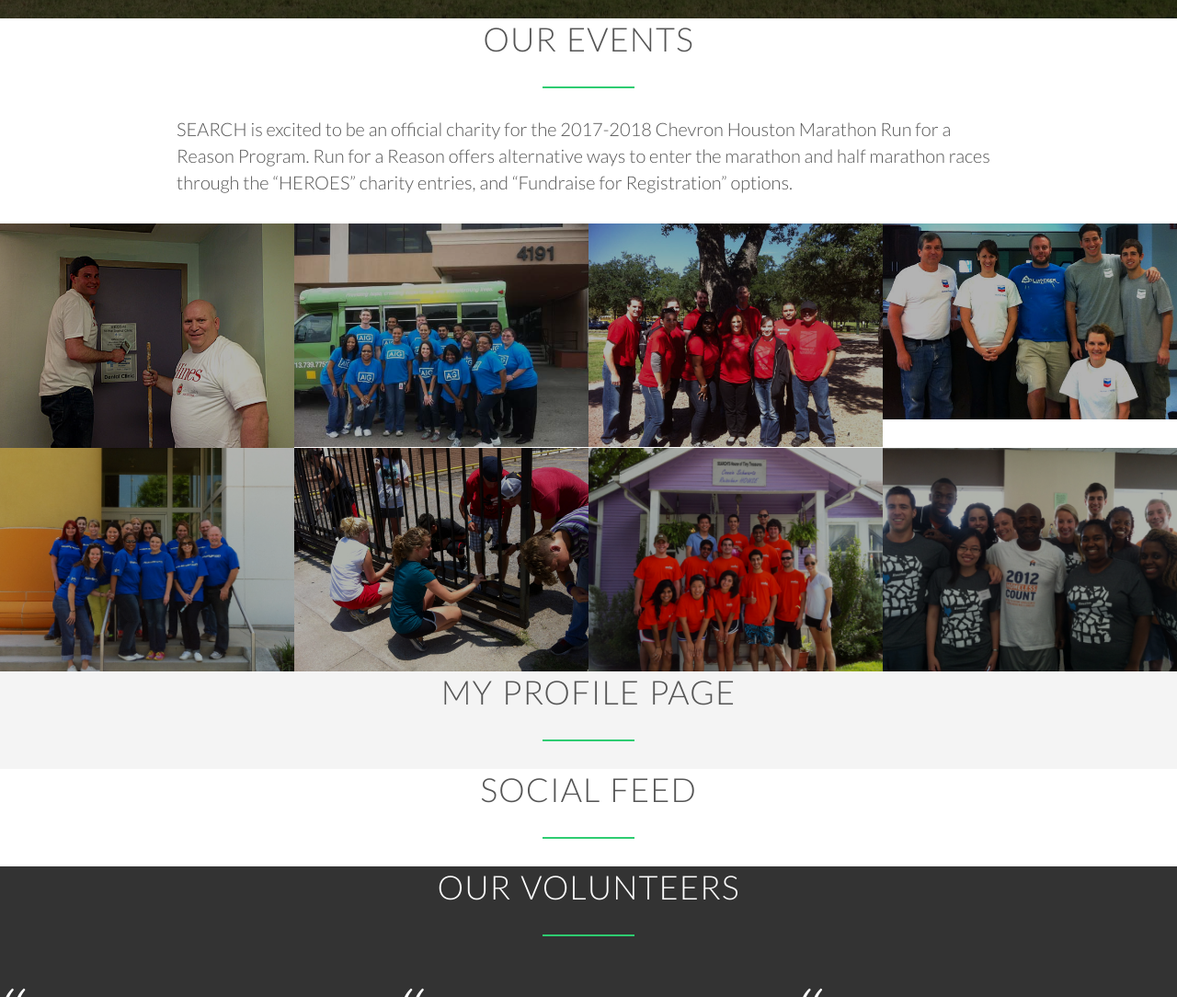
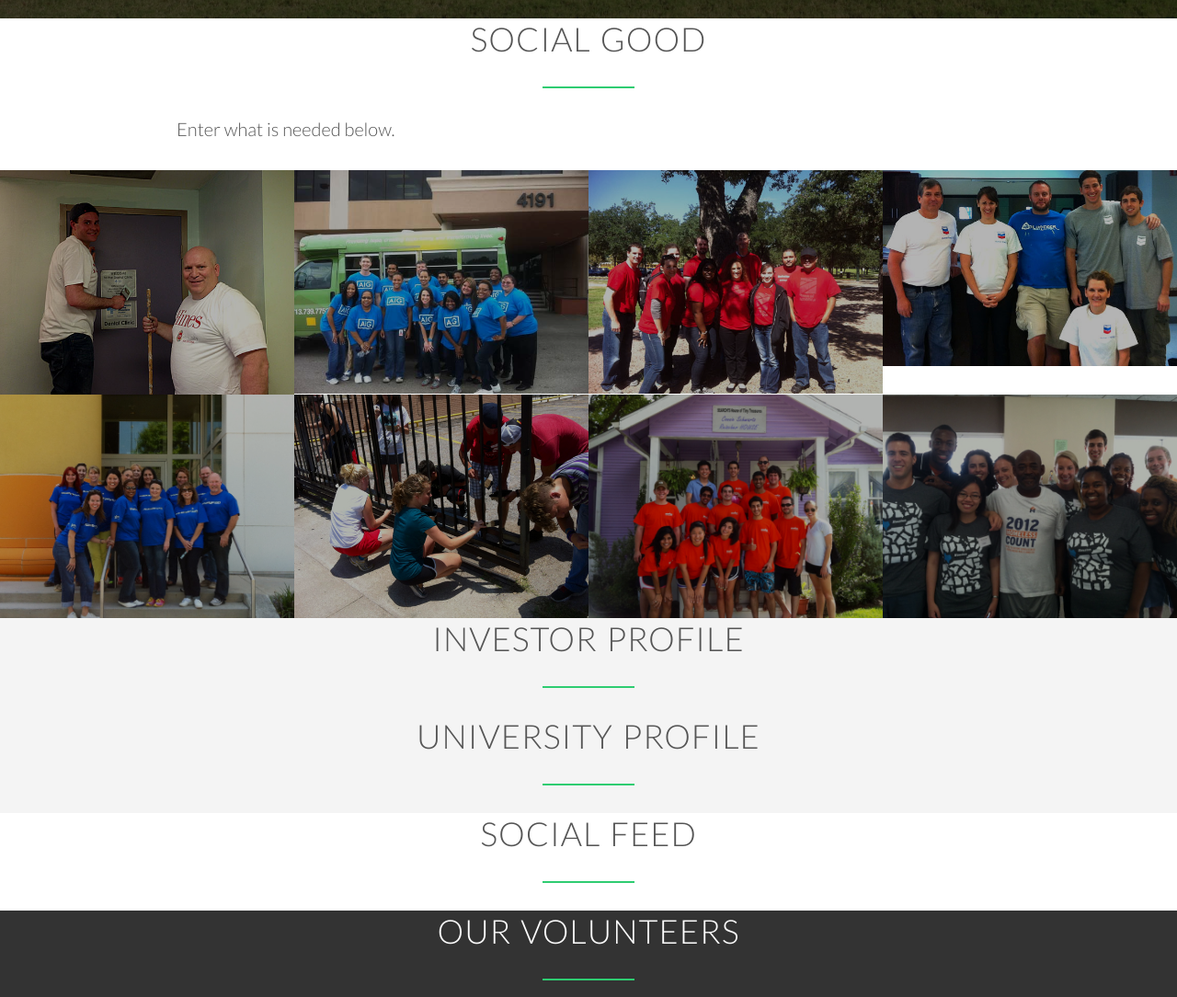
Before and after one commit to dandubovoy/Philly-Code-Fest, a plain HTML site: page PhillyCodeFest/index.html in a window 1280 px wide. Shown: the part 780-1864 px from the top of the page at 92% size. Drawn offline with nearby package versions, Linux system fonts and the light colour scheme; a script that the page names is missing; files whose address does not match are found by name.

Commit message:
Added Sections
Added User and College User Profiles

```diff
--- a/PhillyCodeFest/index.html
+++ b/PhillyCodeFest/index.html
@@ -61,9 +61,9 @@
 
         <section class="section-features js--section-features" id="features">
             <div class="row">
-                <h2>Our Events </h2>
+                <h2> Social Good </h2>
                 <p class="long-copy">
-                    SEARCH is excited to be an official charity for the 2017-2018 Chevron Houston Marathon Run for a Reason Program. Run for a Reason offers alternative ways to enter the marathon and half marathon races through the “HEROES” charity entries, and “Fundraise for Registration” options.
+                    Enter what is needed below.
                 </p>
             </div>        </section>
 
@@ -117,7 +117,7 @@
 
         <section class="section-steps" id="works">
             <div class="row">
-                <h2>My Profile Page </h2>
+                <h2>Investor Profile </h2>
             </div>
             <div class="row">
 
@@ -127,6 +127,21 @@
                 </div>
             </div>
         </section>
+
+        <section class="section-steps" id="works">
+            <div class="row">
+                <h2>University Profile </h2>
+            </div>
+            <div class="row">
+
+                    </div>
+
+
+                </div>
+            </div>
+        </section>
+
+
 
         <section class="section-cities" id="cities">
             <div class="row">
```
Also changed, not shown: 3 other files.
